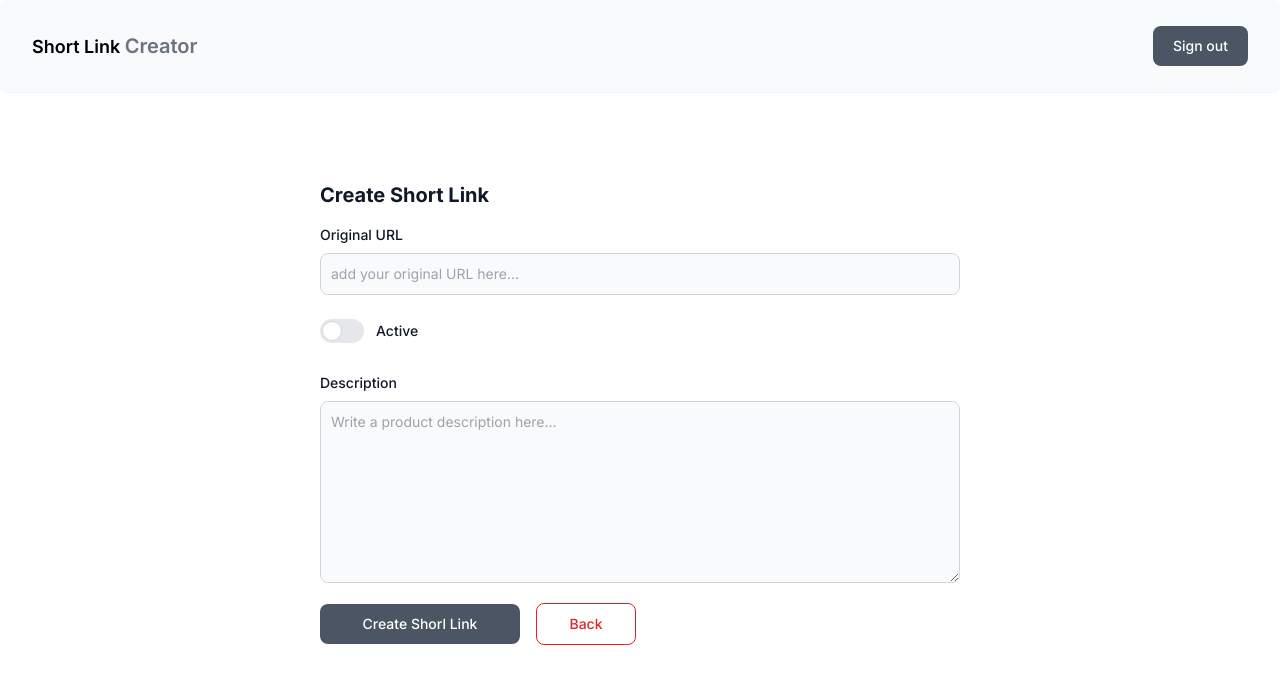
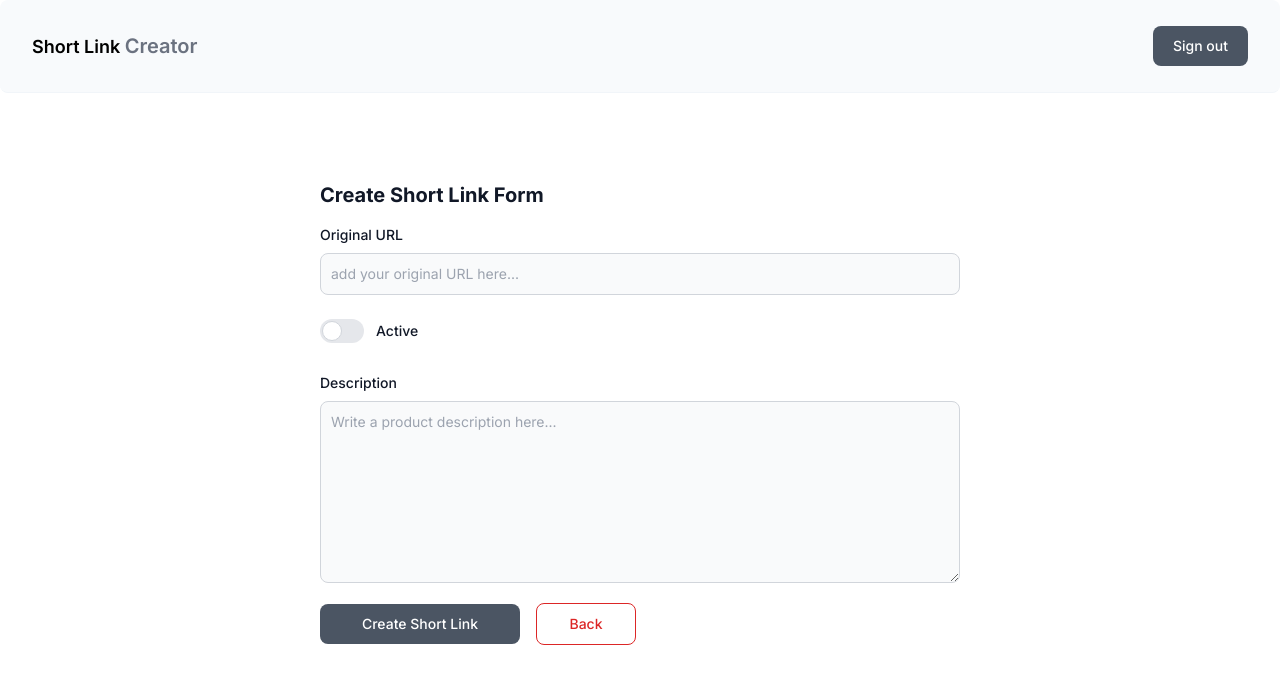
Before and after one commit to gianevag/shortLink, a Next.js app: page /dashboard/create-link in a window 1280 px wide. Shown: the top 684 px of the page. Built offline with nearby package versions, Linux system fonts and the light colour scheme.

Commit message:
feat: create shortlink form component

```diff
--- a/actions/shortLink.ts
+++ b/actions/shortLink.ts
@@ -4,7 +4,7 @@ import { auth } from '@/auth'
 import { createSholtLink, getShortLinksByUser } from "@/queries/shortlink"
 import { getUser } from "@/queries/user"
 import { validateCreateLinkForm } from "@/zod/createLink"
-import { CreateLinkFormData, ShortLinkUserTableData } from "definitions"
+import { ShortLinkFormData, ShortLinkUserTableData } from "definitions"
 import { revalidatePath } from "next/cache"
 import { redirect } from 'next/navigation';
 import { headers } from 'next/headers'
@@ -30,7 +30,7 @@ export const getShortLinks = async () => {
 
 }
 
-export const createShortLink = async (formdata: CreateLinkFormData) => {
+export const createShortLink = async (formdata: ShortLinkFormData) => {
 
     // validate form data
     const parsedCreateShortLinkForm = validateCreateLinkForm.safeParse(formdata)
--- a/app/dashboard/create-link/page.tsx
+++ b/app/dashboard/create-link/page.tsx
@@ -1,17 +1,5 @@
-"use client";
-
-import { useEffect, useState } from "react";
-import { Button } from "@/components/button/button";
-import { BackButton } from "../ui/buttons/buttons";
-import { usePathname } from "next/navigation";
-import { useForm } from "react-hook-form";
-import { CreateLinkFormData } from "definitions";
-import { zodResolver } from "@hookform/resolvers/zod";
-import { validateCreateLinkForm } from "@/zod/createLink";
-import { Input } from "@/components/input/input";
-import { createUrlFromObject } from "@/lib/createUrlFromObject";
 import { createShortLink } from "@/actions/shortLink";
-import { ErrorMessage } from "@/components/errorMessage/errorMessage";
+import { ShortlinkForm } from "@/components/form/shortlinkForm";
 
 export default function CreateLink({
   searchParams,
@@ -22,106 +10,12 @@ export default function CreateLink({
     description?: string;
   };
 }) {
-  const [serverErrorMessage, setServerErrorMessage] = useState<string | null>(
-    null
-  );
-
-  const pathname = usePathname();
-
-  const {
-    register,
-    handleSubmit,
-    watch,
-    formState: { errors },
-  } = useForm<CreateLinkFormData>({
-    resolver: zodResolver(validateCreateLinkForm),
-    mode: "onChange",
-    defaultValues: {
-      originalUrl: searchParams.originalUrl || "",
-      isActive: searchParams.isActive || false,
-      description: searchParams.description,
-    },
-  });
-
-  // on form submit create a short link
-  const onSubmit = async (data: CreateLinkFormData) => {
-    const response = await createShortLink(data);
-
-    if (response?.message) {
-      setServerErrorMessage(response.message);
-    }
-  };
-
-  // Implement shallow routing
-  // With shollow routing we can change the URL without refetch data
-  useEffect(() => {
-    const query = createUrlFromObject(watch());
-    history.pushState(null, "", `${pathname}?${query}`);
-  }, [JSON.stringify(watch())]);
-
   return (
-    <section className="bg-white dark:bg-gray-900">
-      <div className="max-w-2xl px-4 py-8 mx-auto lg:py-16">
-        <h2 className="mb-4 text-xl font-bold text-gray-900 dark:text-white">
-          Create Short Link
-        </h2>
-        <form onSubmit={handleSubmit(onSubmit)}>
-          <div className="grid gap-4 mb-4 sm:grid-cols-2 sm:gap-6 sm:mb-5">
-            <div className="sm:col-span-2">
-              <label
-                htmlFor="name"
-                className="block mb-2 text-sm font-medium text-gray-900 dark:text-white"
-              >
-                Original URL
-              </label>
-              <Input
-                id="originalUrl"
-                type="text"
-                className="bg-gray-50 border border-gray-300 text-gray-900 text-sm rounded-lg focus:ring-primary-600 focus:border-primary-600 block w-full p-2.5 dark:bg-gray-700 dark:border-gray-600 dark:placeholder-gray-400 dark:text-white dark:focus:ring-primary-500 dark:focus:border-primary-500"
-                placeholder="add your original URL here..."
-                error={errors.originalUrl}
-                {...register("originalUrl")}
-              />
-            </div>
-            <div className="w-full">
-              <label className="inline-flex items-center cursor-pointer">
-                <Input
-                  type="checkbox"
-                  className="sr-only peer"
-                  error={errors.isActive}
-                  {...register("isActive")}
-                />
-                <div className="relative w-11 h-6 bg-gray-200 peer-focus:outline-none peer-focus:ring-4 peer-focus:ring-gray-300 rounded-full peer dark:bg-gray-700 peer-checked:after:translate-x-full rtl:peer-checked:after:-translate-x-full peer-checked:after:border-white after:content-[''] after:absolute after:top-[2px] after:start-[2px] after:bg-white after:border-gray-300 after:border after:rounded-full after:h-5 after:w-5 after:transition-all  peer-checked:bg-primary-600"></div>
-                <span className="ms-3 text-sm font-medium text-gray-900 dark:text-gray-300">
-                  Active
-                </span>
-              </label>
-            </div>
-            <div className="sm:col-span-2">
-              <label
-                htmlFor="description"
-                className="block mb-2 text-sm font-medium text-gray-900 dark:text-white"
-              >
-                Description
-              </label>
-              <textarea
-                id="description"
-                rows={8}
-                className="block p-2.5 w-full text-sm text-gray-900 bg-gray-50 rounded-lg border border-gray-300 focus:ring-primary-500 focus:border-primary-500 dark:bg-gray-700 dark:border-gray-600 dark:placeholder-gray-400 dark:text-white dark:focus:ring-primary-500 dark:focus:border-primary-500"
-                placeholder="Write a product description here..."
-                {...register("description")}
-              />
-            </div>
-          </div>
-          {serverErrorMessage && <ErrorMessage message={serverErrorMessage} />}
-          <div className="flex items-center space-x-4">
-            <Button type="submit" className="w-[200px]">
-              Create Shorl Link
-            </Button>
-            <BackButton />
-          </div>
-        </form>
-      </div>
-    </section>
+    <ShortlinkForm
+      title="Create Short Link Form"
+      buttonLabel="Create Short Link"
+      onSubmitAction={createShortLink}
+      {...searchParams}
+    />
   );
 }
--- /dev/null
+++ b/components/form/shortlinkForm.tsx
@@ -0,0 +1,138 @@
+"use client";
+
+import { useEffect, useState } from "react";
+import { createUrlFromObject } from "@/lib/createUrlFromObject";
+import { validateCreateLinkForm } from "@/zod/createLink";
+import { zodResolver } from "@hookform/resolvers/zod";
+import { ShortLinkFormData } from "definitions";
+import { usePathname } from "next/navigation";
+import { useForm } from "react-hook-form";
+import { Input } from "../input/input";
+import { ErrorMessage } from "../errorMessage/errorMessage";
+import { Button } from "../button/button";
+import { BackButton } from "@/app/dashboard/ui/buttons/buttons";
+
+type ShortlinkFormProps = {
+  title: string;
+  buttonLabel: string;
+  originalUrl?: string;
+  isActive?: boolean;
+  description?: string;
+  id?: string;
+  onSubmitAction: (
+    data: ShortLinkFormData
+  ) => Promise<{ error: object | null; message?: string }>;
+};
+
+export const ShortlinkForm = ({
+  title,
+  buttonLabel,
+  originalUrl,
+  isActive,
+  description,
+  id,
+  onSubmitAction,
+}: ShortlinkFormProps) => {
+  const [serverErrorMessage, setServerErrorMessage] = useState<string | null>(
+    null
+  );
+
+  const pathname = usePathname();
+
+  const {
+    register,
+    handleSubmit,
+    watch,
+    formState: { errors },
+  } = useForm<ShortLinkFormData>({
+    resolver: zodResolver(validateCreateLinkForm),
+    mode: "onChange",
+    defaultValues: {
+      originalUrl: originalUrl || "",
+      isActive: isActive || false,
+      description: description,
+      id: id || "",
+    },
+  });
+
+  const onSubmit = async (data: ShortLinkFormData) => {
+    const response = await onSubmitAction(data);
+
+    if (response?.message) {
+      setServerErrorMessage(response.message);
+    }
+  };
+
+  // Implement shallow routing
+  // With shollow routing we can change the URL without refetch data
+  useEffect(() => {
+    const query = createUrlFromObject(watch());
+    history.pushState(null, "", `${pathname}?${query}`);
+  }, [JSON.stringify(watch())]);
+
+  return (
+    <section className="bg-white dark:bg-gray-900">
+      <div className="max-w-2xl px-4 py-8 mx-auto lg:py-16">
+        <h2 className="mb-4 text-xl font-bold text-gray-900 dark:text-white">
+          {title}
+        </h2>
+        <form onSubmit={handleSubmit(onSubmit)}>
+          <div className="grid gap-4 mb-4 sm:grid-cols-2 sm:gap-6 sm:mb-5">
+            <div className="sm:col-span-2">
+              <label
+                htmlFor="name"
+                className="block mb-2 text-sm font-medium text-gray-900 dark:text-white"
+              >
+                Original URL
+              </label>
+              <Input
+                id="originalUrl"
+                type="text"
+                className="bg-gray-50 border border-gray-300 text-gray-900 text-sm rounded-lg focus:ring-primary-600 focus:border-primary-600 block w-full p-2.5 dark:bg-gray-700 dark:border-gray-600 dark:placeholder-gray-400 dark:text-white dark:focus:ring-primary-500 dark:focus:border-primary-500"
+                placeholder="add your original URL here..."
+                error={errors.originalUrl}
+                {...register("originalUrl")}
+              />
+            </div>
+            <div className="w-full">
+              <label className="inline-flex items-center cursor-pointer">
+                <Input
+                  type="checkbox"
+                  className="sr-only peer"
+                  error={errors.isActive}
+                  {...register("isActive")}
+                />
+                <div className="relative w-11 h-6 bg-gray-200 peer-focus:outline-none peer-focus:ring-4 peer-focus:ring-gray-300 rounded-full peer dark:bg-gray-700 peer-checked:after:translate-x-full rtl:peer-checked:after:-translate-x-full peer-checked:after:border-white after:content-[''] after:absolute after:top-[2px] after:start-[2px] after:bg-white after:border-gray-300 after:border after:rounded-full after:h-5 after:w-5 after:transition-all  peer-checked:bg-primary-600"></div>
+                <span className="ms-3 text-sm font-medium text-gray-900 dark:text-gray-300">
+                  Active
+                </span>
+              </label>
+            </div>
+            <div className="sm:col-span-2">
+              <label
+                htmlFor="description"
+                className="block mb-2 text-sm font-medium text-gray-900 dark:text-white"
+              >
+                Description
+              </label>
+              <textarea
+                id="description"
+                rows={8}
+                className="block p-2.5 w-full text-sm text-gray-900 bg-gray-50 rounded-lg border border-gray-300 focus:ring-primary-500 focus:border-primary-500 dark:bg-gray-700 dark:border-gray-600 dark:placeholder-gray-400 dark:text-white dark:focus:ring-primary-500 dark:focus:border-primary-500"
+                placeholder="Write a product description here..."
+                {...register("description")}
+              />
+            </div>
+          </div>
+          {serverErrorMessage && <ErrorMessage message={serverErrorMessage} />}
+          <div className="flex items-center space-x-4">
+            <Button type="submit" className="w-[200px]">
+              {buttonLabel}
+            </Button>
+            <BackButton />
+          </div>
+        </form>
+      </div>
+    </section>
+  );
+};
--- a/components/table/table.tsx
+++ b/components/table/table.tsx
@@ -40,7 +40,7 @@ const Table = ({ data }: TableProps) => {
           {data?.map((item) => (
             <tr key={item.id} className="bg-white border-b">
               <td className="px-6 py-4">{item.id}</td>
-              <td className="px-6 py-4">
+              <td className="px-6 py-4 max-w-[450px]">
                 <a
                   className="hover:text-blue-600"
                   href={item.originalUrl}
--- a/lib/definitions.d.ts
+++ b/lib/definitions.d.ts
@@ -13,10 +13,11 @@ declare module "definitions" {
         repeatedPassword: string;
     };
 
-    export type CreateLinkFormData = {
+    export type ShortLinkFormData = {
         originalUrl: string;
         isActive: boolean;
         description?: string;
+        id?: string;
     };
 
     export type ShortLinkUser = {
```
